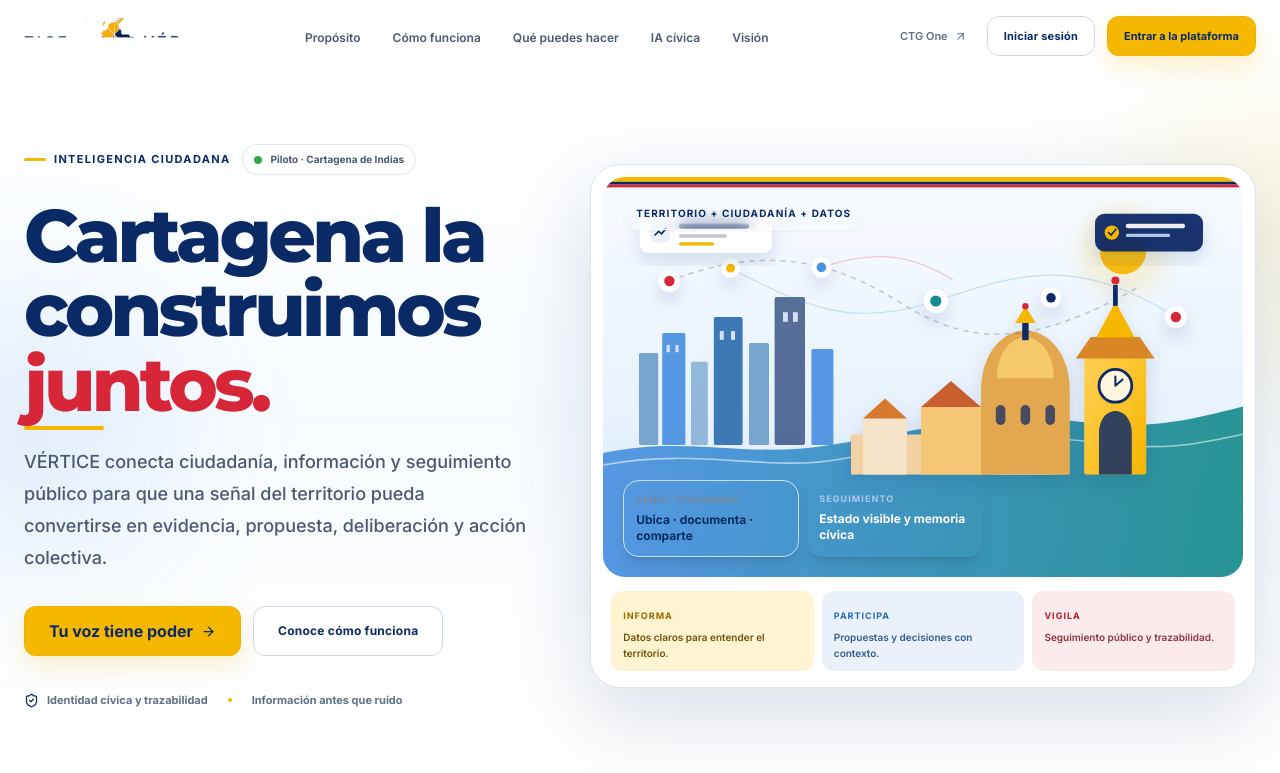
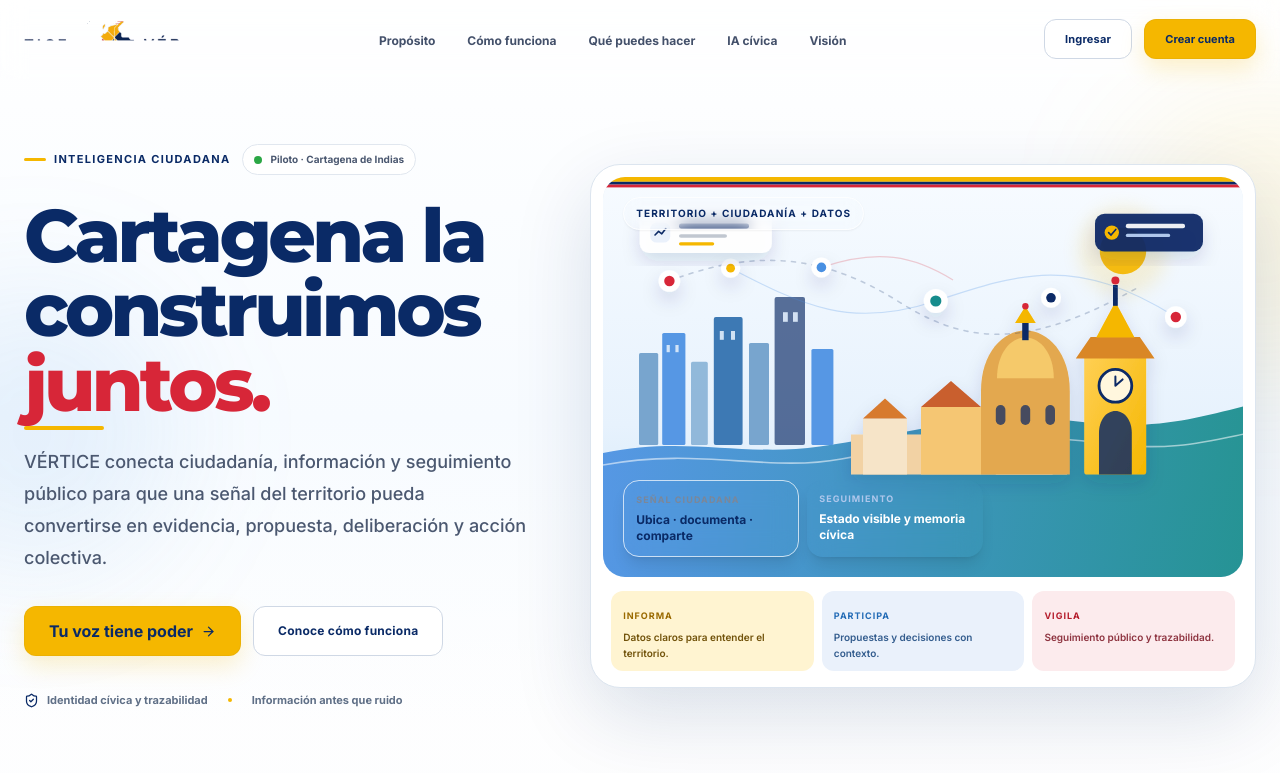
Before and after one commit to VladPhil92/Vertice-OS, a Next.js app in the folder apps/web/: page / in a window 1280 px wide. Shown: the top 773 px of the page. Built offline with nearby package versions, Linux system fonts and the light colour scheme; a web font is replaced by a local one.

Commit message:
feat(web): align public navigation with approved homepage design

```diff
--- a/apps/web/components/layout/Navbar.tsx
+++ b/apps/web/components/layout/Navbar.tsx
@@ -2,7 +2,7 @@
 
 import { useEffect, useState } from 'react'
 import { AnimatePresence, motion } from 'framer-motion'
-import { ArrowUpRight, Menu, X } from 'lucide-react'
+import { Menu, X } from 'lucide-react'
 import Link from 'next/link'
 import { BrandLogo } from '@/components/ui/BrandLogo'
 
@@ -11,32 +11,30 @@ const NAV_LINKS = [
   { label: 'Cómo funciona', href: '#como-funciona' },
   { label: 'Qué puedes hacer', href: '#capacidades' },
   { label: 'IA cívica', href: '#ia' },
-  { label: 'Visión', href: '#roadmap' },
+  { label: 'Visión', href: '#vision' },
 ] as const
-
-const CTG_ONE_URL = 'https://ctgone.com'
 
 export function Navbar() {
   const [scrolled, setScrolled] = useState(false)
   const [menuOpen, setMenuOpen] = useState(false)
 
   useEffect(() => {
-    const onScroll = () => setScrolled(window.scrollY > 18)
+    const onScroll = () => setScrolled(window.scrollY > 12)
     window.addEventListener('scroll', onScroll, { passive: true })
     return () => window.removeEventListener('scroll', onScroll)
   }, [])
 
   return (
     <header
-      className={`fixed left-0 right-0 top-0 z-50 transition-all duration-300 ${
+      className={`fixed inset-x-0 top-0 z-50 border-b transition-all duration-300 ${
         scrolled
-          ? 'border-b border-[#e1e7ef] bg-white/95 shadow-[0_8px_30px_rgba(10,42,102,0.06)] backdrop-blur-xl'
-          : 'bg-white/88 backdrop-blur-md'
+          ? 'border-[#E1E7EF] bg-white/95 shadow-[0_8px_30px_rgba(10,42,102,0.07)] backdrop-blur-xl'
+          : 'border-transparent bg-white/92 backdrop-blur-md'
       }`}
     >
-      <nav className="mx-auto flex max-w-7xl items-center justify-between px-6 py-3.5">
-        <Link href="/" className="flex items-center" aria-label="VÉRTICE — inicio">
-          <BrandLogo compact className="origin-left scale-[0.92] sm:scale-100" />
+      <nav className="mx-auto flex min-h-[78px] max-w-7xl items-center justify-between gap-6 px-5 sm:px-6">
+        <Link href="/" className="shrink-0" aria-label="VÉRTICE — inicio">
+          <BrandLogo compact priority className="origin-left scale-[0.9] sm:scale-100" />
         </Link>
 
         <ul className="hidden items-center gap-6 lg:flex xl:gap-8">
@@ -44,7 +42,7 @@ export function Navbar() {
             <li key={link.href}>
               <a
                 href={link.href}
-                className="text-[12px] font-semibold text-[#4b5870] transition-colors duration-200 hover:text-[#0a2a66]"
+                className="text-[12px] font-bold text-[#43506A] transition-colors hover:text-[#0A2A66]"
               >
                 {link.label}
               </a>
@@ -52,25 +50,18 @@ export function Navbar() {
           ))}
         </ul>
 
-        <div className="hidden items-center gap-3 md:flex">
-          <a
-            href={CTG_ONE_URL}
-            className="inline-flex min-h-10 items-center gap-1.5 px-2 text-[11px] font-semibold text-[#607087] transition-colors hover:text-[#0a2a66]"
-          >
-            CTG One
-            <ArrowUpRight size={13} aria-hidden="true" />
-          </a>
-          <Link href="/auth/login" className="btn-ghost !min-h-10 !px-4 !py-2 text-[11px]">
-            Iniciar sesión
+        <div className="hidden shrink-0 items-center gap-3 md:flex">
+          <Link href="/auth/login" className="btn-ghost !min-h-10 !px-5 !py-2 text-[11px]">
+            Ingresar
           </Link>
-          <Link href="/auth/register" className="btn-citizen !min-h-10 !px-4 !py-2 text-[11px]">
-            Entrar a la plataforma
+          <Link href="/auth/register" className="btn-citizen !min-h-10 !px-5 !py-2 text-[11px]">
+            Crear cuenta
           </Link>
         </div>
 
         <button
-          className="flex h-10 w-10 items-center justify-center rounded-xl border border-[#e1e7ef] bg-white text-[#0a2a66] md:hidden"
-          onClick={() => setMenuOpen(!menuOpen)}
+          className="flex h-10 w-10 items-center justify-center rounded-xl border border-[#DCE5EF] bg-white text-[#0A2A66] shadow-sm md:hidden"
+          onClick={() => setMenuOpen((open) => !open)}
           aria-label="Menú"
           aria-expanded={menuOpen}
         >
@@ -84,33 +75,25 @@ export function Navbar() {
             initial={{ opacity: 0, height: 0 }}
             animate={{ opacity: 1, height: 'auto' }}
             exit={{ opacity: 0, height: 0 }}
-            className="border-t border-[#e1e7ef] bg-white md:hidden"
+            className="border-t border-[#E1E7EF] bg-white md:hidden"
           >
             <div className="flex flex-col gap-4 px-6 py-6">
               {NAV_LINKS.map((link) => (
                 <a
                   key={link.href}
                   href={link.href}
-                  className="text-sm font-semibold text-[#4b5870] hover:text-[#0a2a66]"
+                  className="text-sm font-bold text-[#43506A] hover:text-[#0A2A66]"
                   onClick={() => setMenuOpen(false)}
                 >
                   {link.label}
                 </a>
               ))}
-              <a
-                href={CTG_ONE_URL}
-                className="inline-flex items-center gap-1.5 text-sm font-semibold text-[#4b5870] hover:text-[#0a2a66]"
-                onClick={() => setMenuOpen(false)}
-              >
-                CTG One
-                <ArrowUpRight size={14} aria-hidden="true" />
-              </a>
-              <div className="grid gap-3 border-t border-[#e1e7ef] pt-5">
+              <div className="grid gap-3 border-t border-[#E1E7EF] pt-5">
                 <Link href="/auth/login" className="btn-ghost text-center" onClick={() => setMenuOpen(false)}>
-                  Iniciar sesión
+                  Ingresar
                 </Link>
                 <Link href="/auth/register" className="btn-citizen text-center" onClick={() => setMenuOpen(false)}>
-                  Entrar a la plataforma
+                  Crear cuenta
                 </Link>
               </div>
             </div>
```
